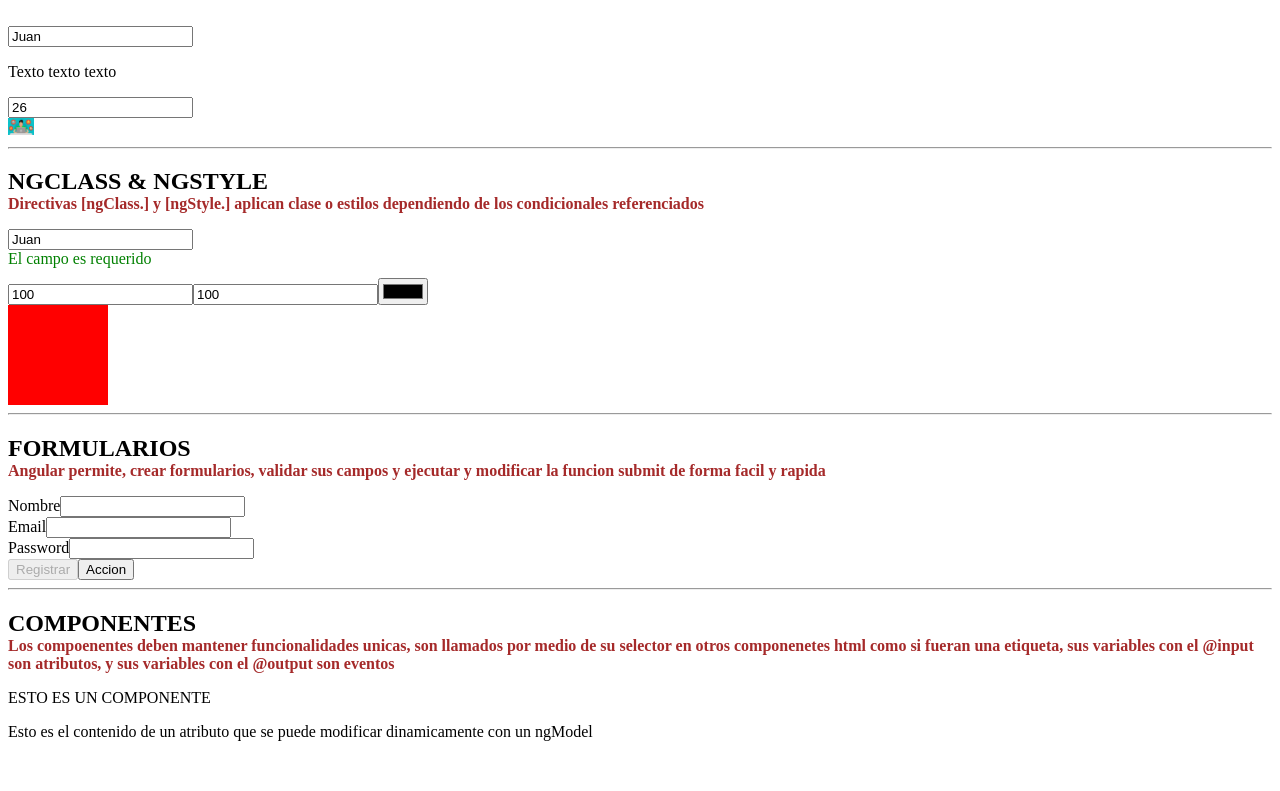
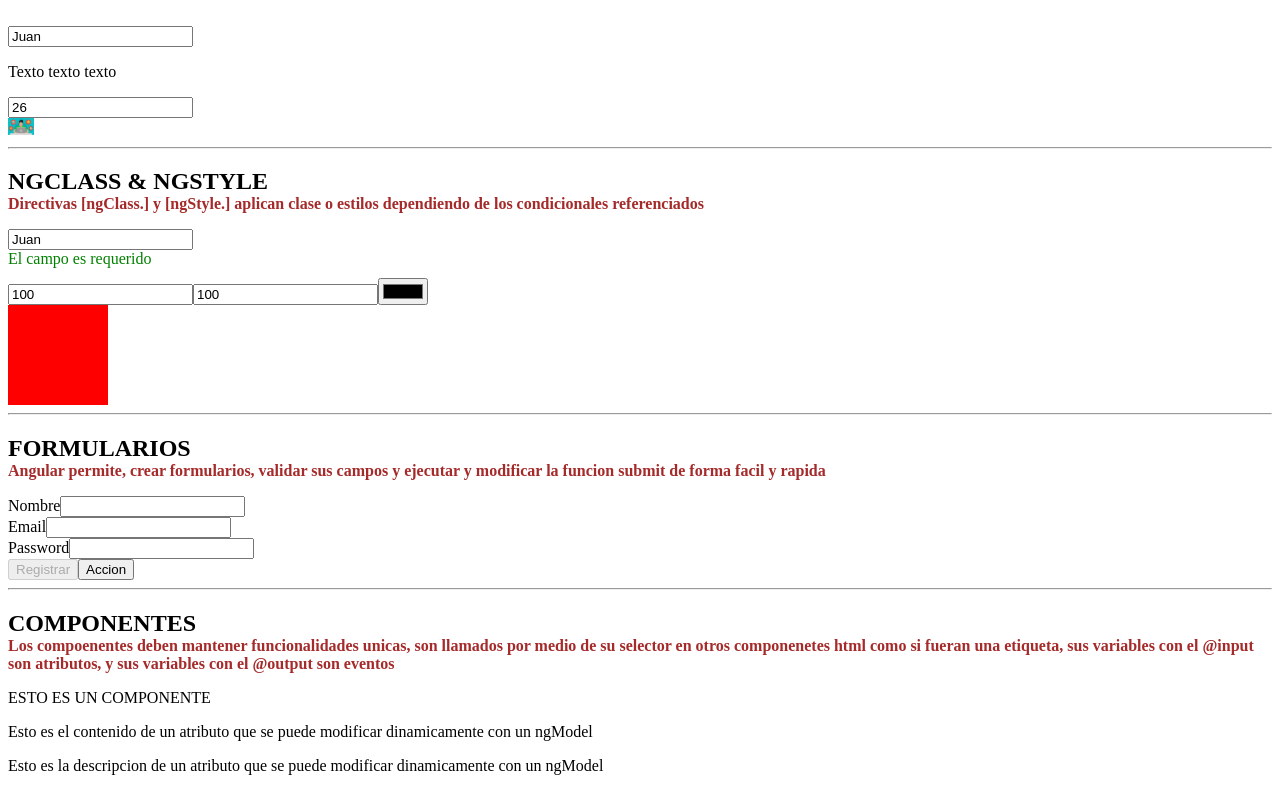
Before and after one commit to An-Bast-Donar/my-store, an Angular app: page / in a window 1280 px wide. Shown: the part 3424-4215 px from the top of the page. Before the commit the page ends 4181 px from the top, so only its background shows below. Built offline with nearby package versions, Linux system fonts and the light colour scheme.

Commit message:
setInputs

```diff
--- a/src/app/app.component.html
+++ b/src/app/app.component.html
@@ -264,4 +264,5 @@
 - un componenete se puede llamar varias veces desde otro componenete
 -->
 <app-img (saludo)="recibeSaludo($event)"
-  contenido="Esto es el contenido de un atributo que se puede modificar dinamicamente con un ngModel"></app-img>
+  contenido="Esto es el contenido de un atributo que se puede modificar dinamicamente con un ngModel"
+  descripcion="Esto es la descripcion de un atributo que se puede modificar dinamicamente con un ngModel"></app-img>
--- a/src/app/components/img/img.component.html
+++ b/src/app/components/img/img.component.html
@@ -1,2 +1,3 @@
 <p>{{title}}</p>
 <p>{{contenido}}</p>
+<p>{{descripcion}}</p>
--- a/src/app/components/img/img.component.ts
+++ b/src/app/components/img/img.component.ts
@@ -16,8 +16,20 @@ export class ImgComponent implements OnInit {
    * Sirve para enviar datos del compoennte padre al componente hijo
    * Los datos se envian en forma de atributo dentro de la etiqueta que referencia este componente
    * Las variables con el decorador Input seran las variables que se reciben desde el padre
+   * Se puede alterar el nombre del atributo desde el argumento del decorador
+   * Ej: @Input('nombre_alterado') nombre_variable;
+   * El nombre alterado de la variable sera el que se usara como atributo al moemnto de usar nuestro compoenente en otro componente
    */
   @Input() contenido: string = "No hay contenido en el atributo";
+  /**
+   * El @Input() tambien puede ejecutar una funcion
+   */
+  descripcion: string = '';
+  @Input('descripcion')
+  set setDescripcion(newDescripcion: string) {
+    this.descripcion = newDescripcion
+  }
+
   /**
    * Las variables con el decorador Output son las variables que se emiten como eventos
    * Sirven para trasmitir datos del hijo al padre
```
Also changed, not shown: 1 other file (tests, documents, lock files or other folders).
